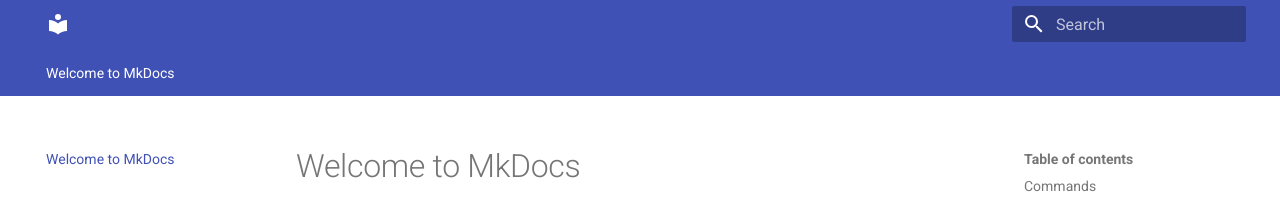
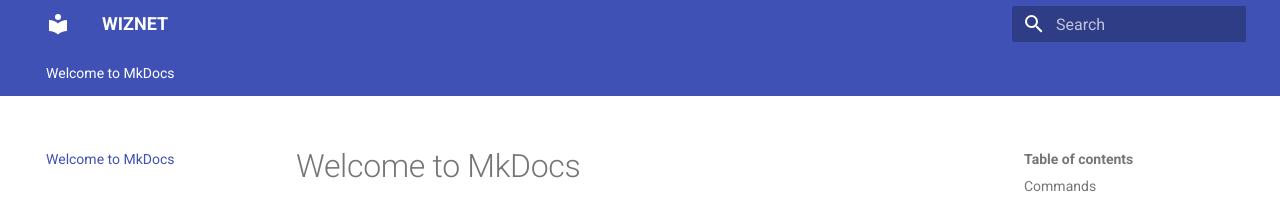
Before and after one commit to zachariah-jones/wznt-blog, an MkDocs documentation site: the page built from docs/index.md, in a window 1280 px wide. Shown: the top 205 px of the page. Built offline with MkDocs 1.6.1 and Material for MkDocs 9.7.7, drawn with Linux system fonts in a browser that asks for light colours.

Commit message:
Fixed missing site_name

```diff
--- a/mkdocs.yml
+++ b/mkdocs.yml
@@ -1,3 +1,5 @@
+site_name: WIZNET
+
 theme:
   name: material
   features:
```
